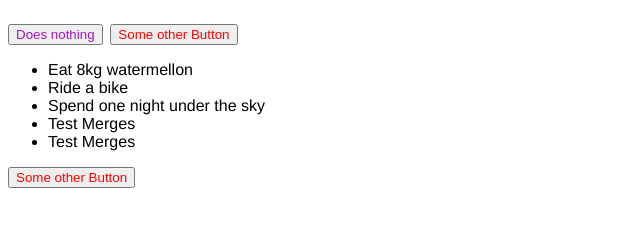
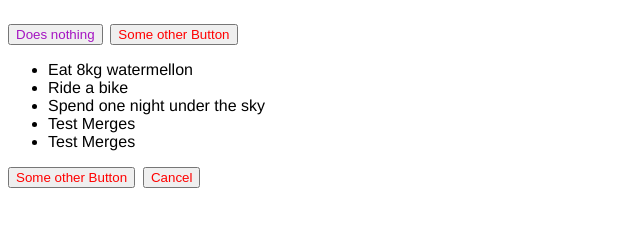
Before and after one commit to ViktoriyaVitova/congenial-dollop, a plain HTML site: page index.html in a window 1280 px wide. Shown: the part 114-340 px from the top of the page, without its empty margins (0-640 px from the left). Drawn offline with Linux system fonts and the light colour scheme.

Commit message:
feat: add cancel button to list
To allow something to be canceled maybe.

```diff
--- a/index.html
+++ b/index.html
@@ -21,5 +21,6 @@
       <li>Test Merges</li>
     </ul>
     <button class="btn-alert">Some other Button</button>
+    <button class="btn-alert">Cancel</button>
   </body>
 </html>
```
